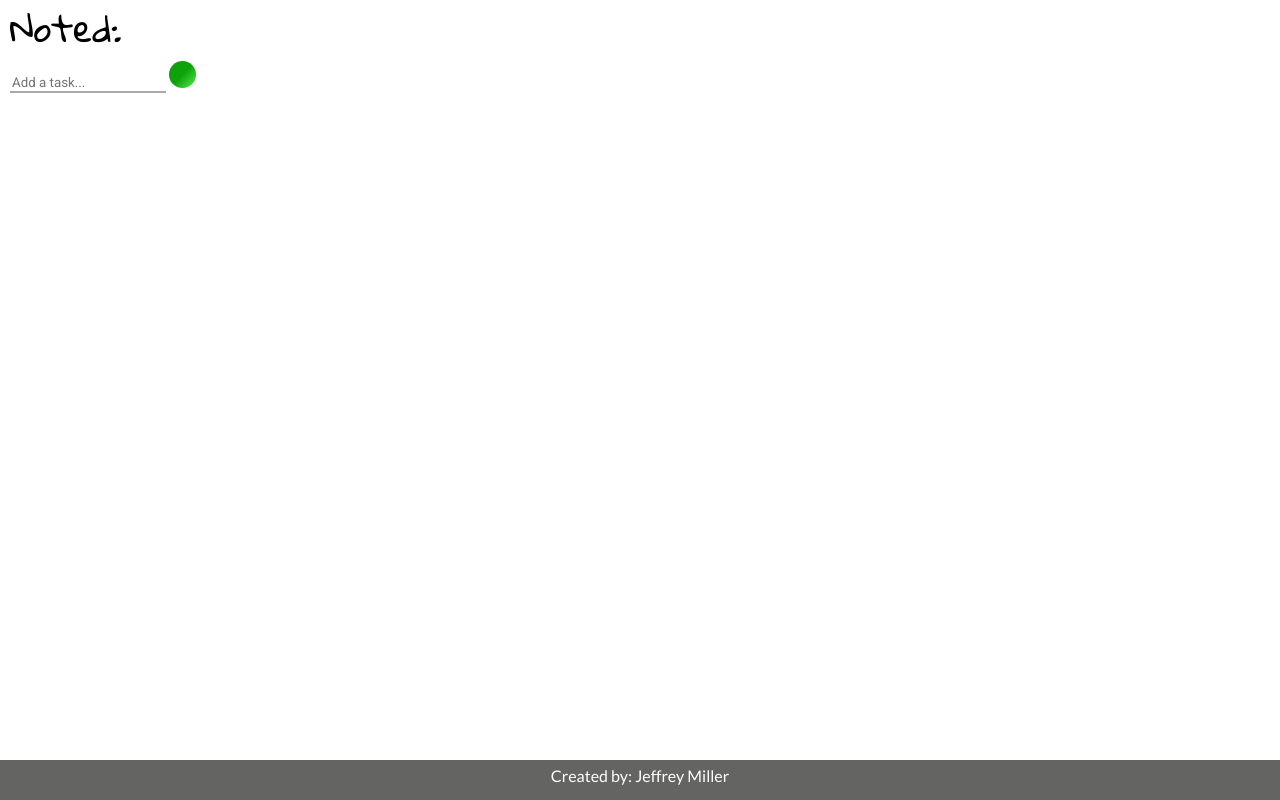
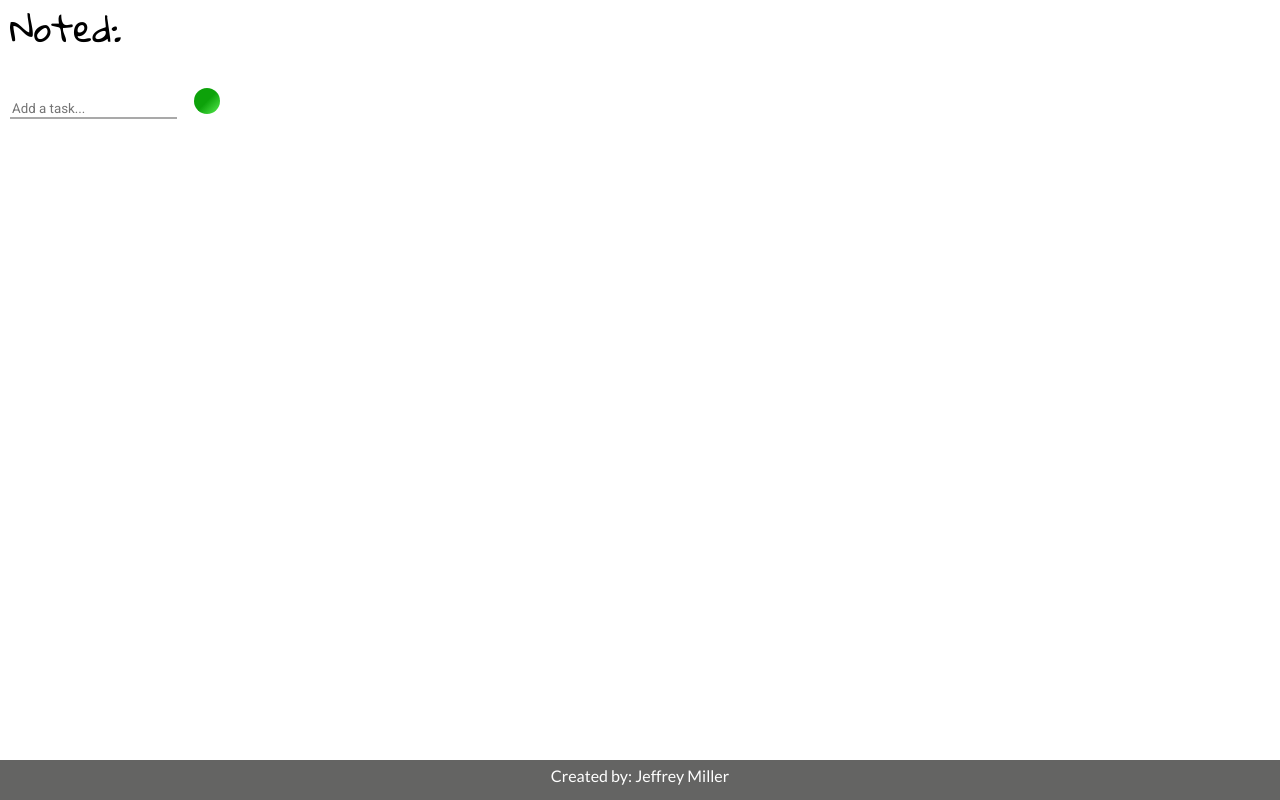
Before and after one commit to StPaulStylee/weekend_challenge_04, a website: page public/views/index.html in a window 1280 px wide. Drawn offline with Linux system fonts and the light colour scheme; no server answers.

Commit message:
Final styling touches.

```diff
--- a/public/styles/main.css
+++ b/public/styles/main.css
@@ -73,12 +73,17 @@ input {
 }
 
 input:focus {
+	background-color: #fff;
 	outline: none;
 }
+/*----------------------------------------------------------------------------
+                              Form
+-----------------------------------------------------------------------------*/
 
 h1 {
 	font-family: 'Gloria Hallelujah', cursive;
   font-size: 2.2em;
+	padding-bottom: 0.75em;
 }
 
 /*----------------------------------------------------------------------------
@@ -87,6 +92,7 @@ h1 {
 #newTask {
 	background-color: #fff;
 	border-bottom: 2px solid darkgrey;
+	padding-right: 1em;
 }
 
 #newTaskBtn {
@@ -96,7 +102,7 @@ h1 {
 	border-radius: 50%;
 	cursor: pointer;
 	height: 2em;
-	padding-left: 0.75em;
+	margin-left: 1em;
 	width:2em;
 }
 
--- a/public/views/index.html
+++ b/public/views/index.html
@@ -18,7 +18,7 @@
             <h1>Noted:</h1>
         </header>
         <form id='addTask'>
-            <input type='text' id='newTask' name='to_do' placeholder='Add a task...' autofocus />
+            <input type='text' id='newTask' name='to_do' placeholder='Add a task...' required autofocus />
             <button type='submit' id='newTaskBtn' name='to_do'></button>
         </form>
         <section id='tasks'>
```
Also changed, not shown: README.md.
